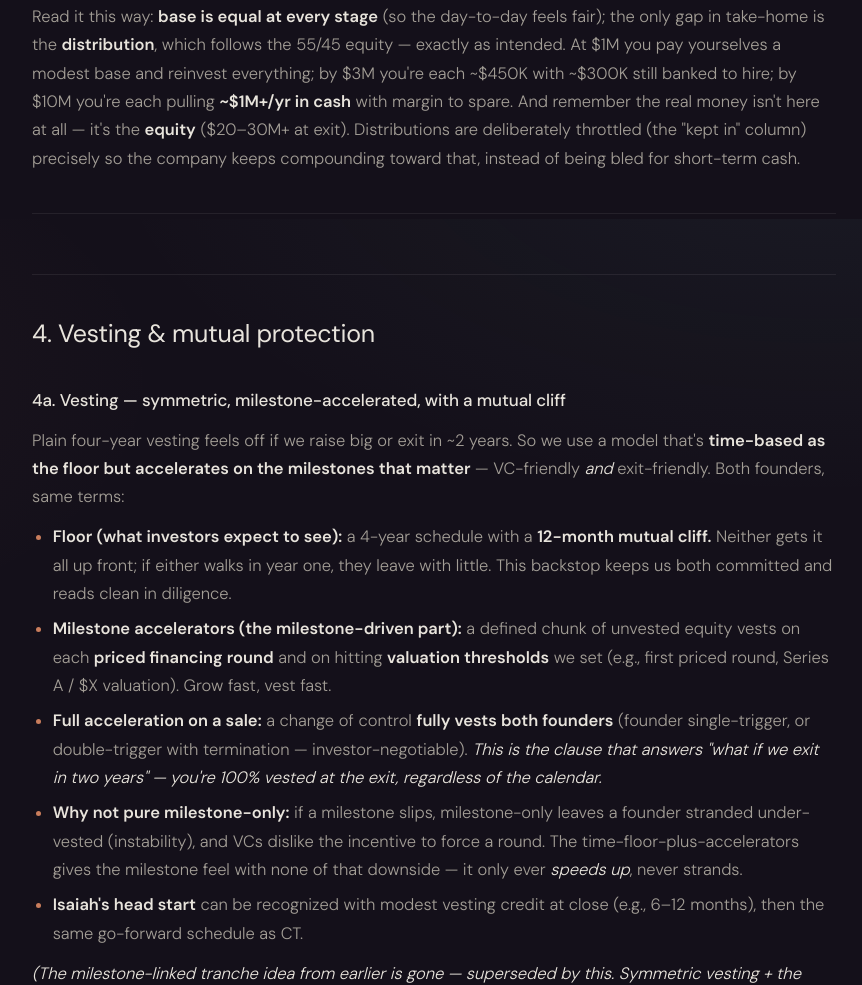
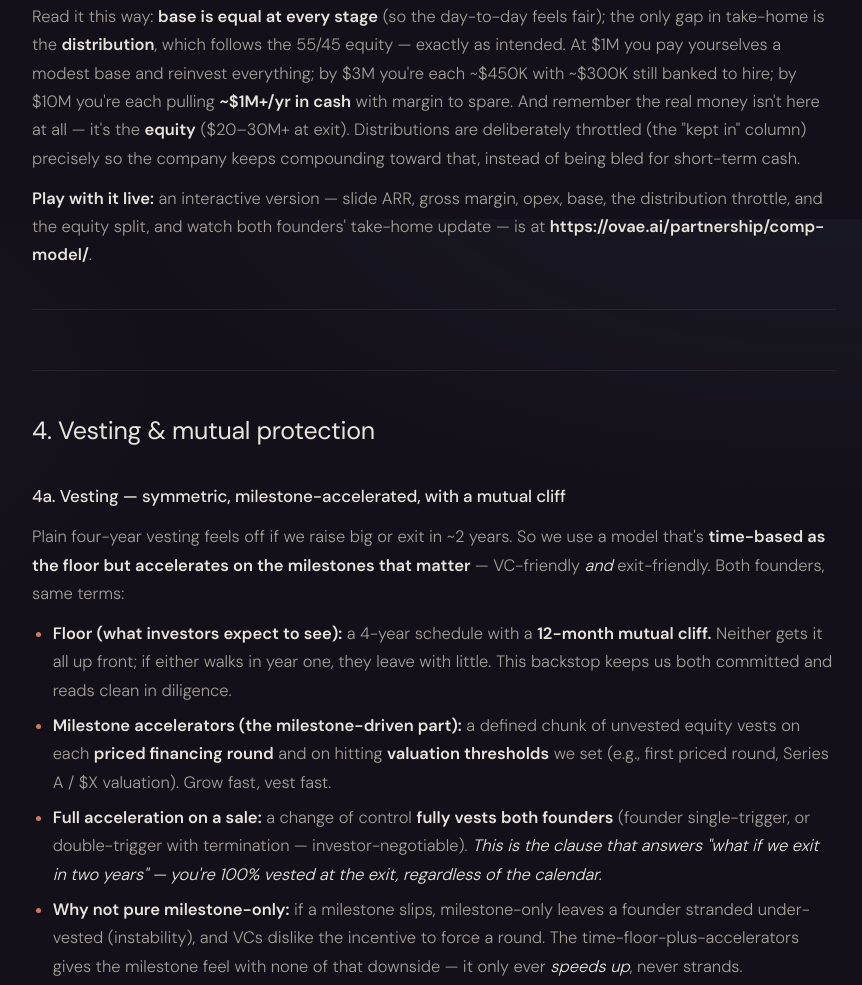
Before and after one commit to akaCT/ovae-site-v2, a plain HTML site: page partnership/proposal/index.html in a window 1280 px wide. Shown: the part 6181-7166 px from the top of the page, without its empty margins (206-1068 px from the left). Drawn offline with nearby package versions, Linux system fonts and the light colour scheme; a web font is replaced by a local one.

Commit message:
Proposal: link the interactive comp model
Co-Authored-By: Claude Opus 4.8 (1M context) <noreply@anthropic.com>

```diff
--- a/partnership/proposal/index.html
+++ b/partnership/proposal/index.html
@@ -236,6 +236,7 @@ body{
 </tbody>
 </table>
 <p>Read it this way: <strong>base is equal at every stage</strong> (so the day-to-day feels fair); the only gap in take-home is the <strong>distribution</strong>, which follows the 55/45 equity — exactly as intended. At $1M you pay yourselves a modest base and reinvest everything; by $3M you're each ~$450K with ~$300K still banked to hire; by $10M you're each pulling <strong>~$1M+/yr in cash</strong> with margin to spare. And remember the real money isn't here at all — it's the <strong>equity</strong> ($20–30M+ at exit). Distributions are deliberately throttled (the "kept in" column) precisely so the company keeps compounding toward that, instead of being bled for short-term cash.</p>
+<p><strong>Play with it live:</strong> an interactive version — slide ARR, gross margin, opex, base, the distribution throttle, and the equity split, and watch both founders' take-home update — is at <strong>https://ovae.ai/partnership/comp-model/</strong>.</p>
 <hr />
 <h2>4. Vesting &amp; mutual protection</h2>
 <h3>4a. Vesting — symmetric, milestone-accelerated, with a mutual cliff</h3>
```
